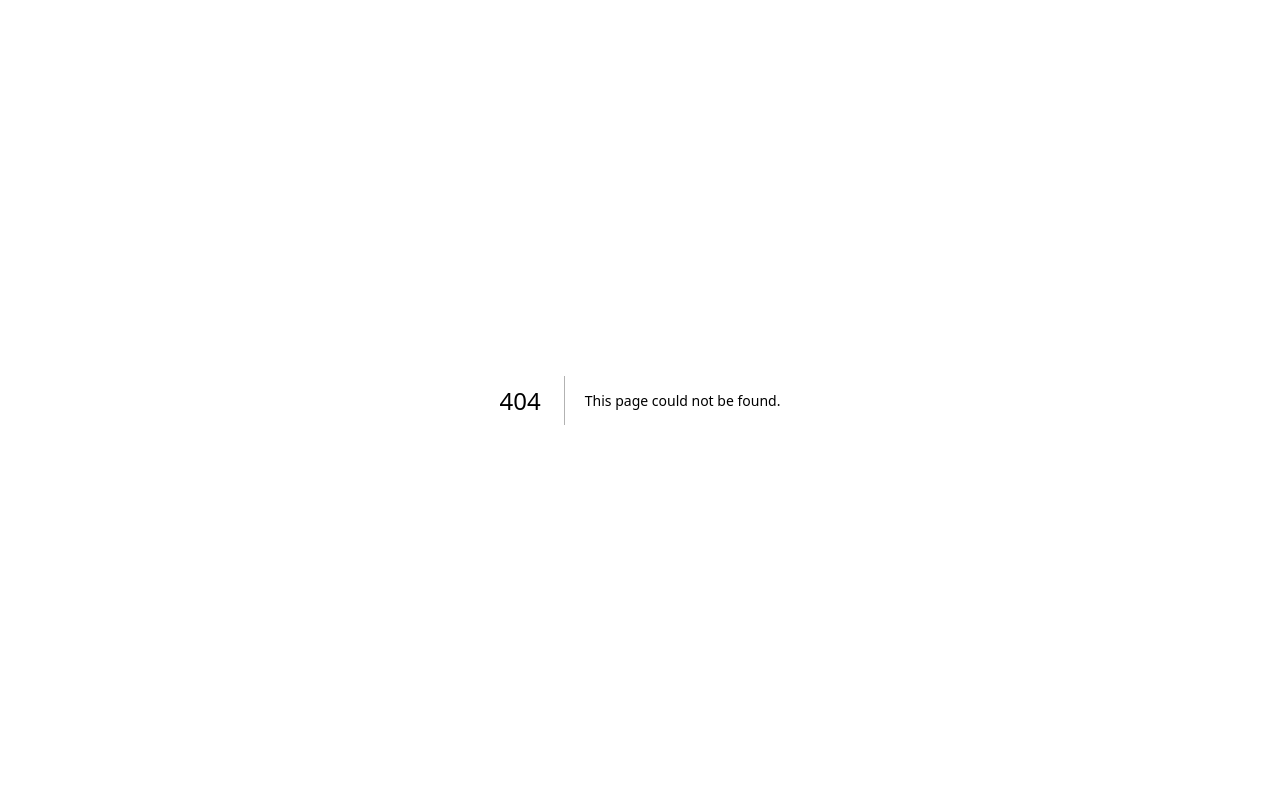
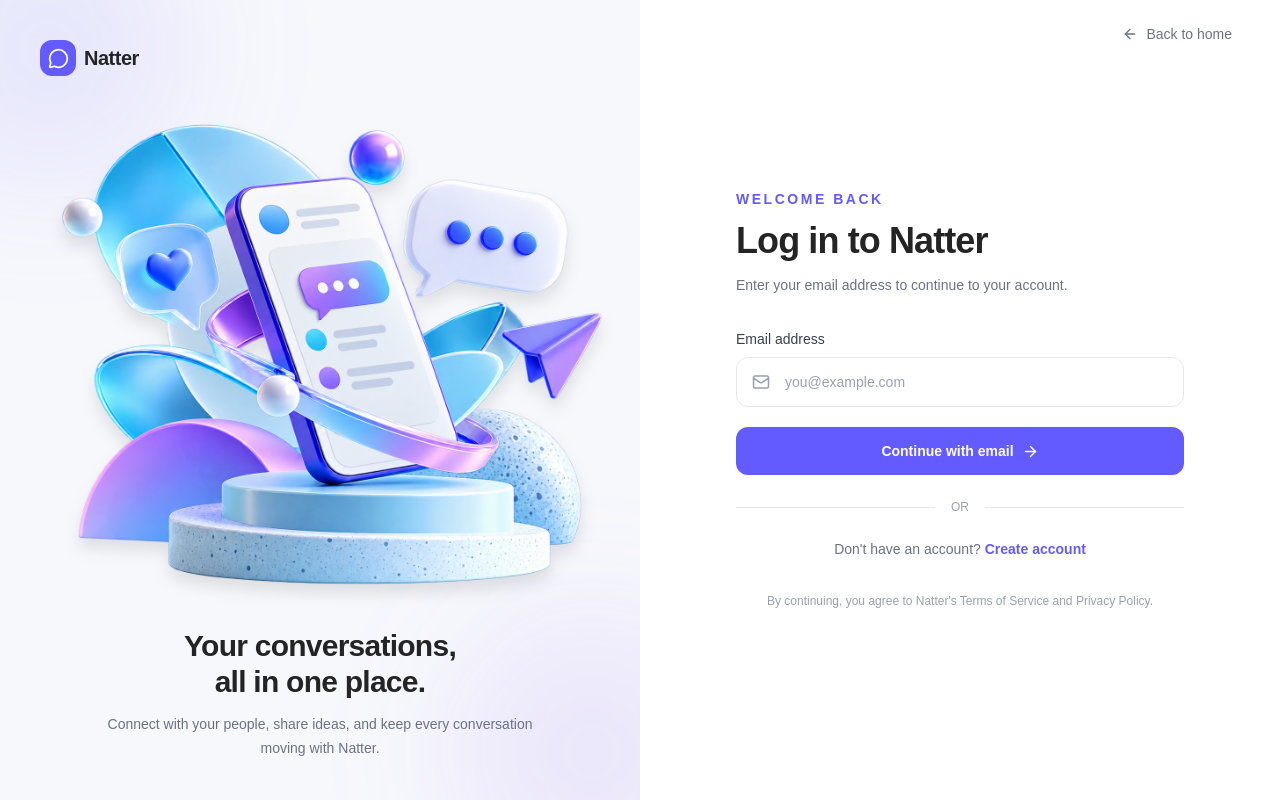
Before and after one commit to Mohammad032004/Natter, a Next.js app in the folder apps/web/: page /login in a window 1280 px wide. Before the commit this address had no page. Built offline with nearby package versions, Linux system fonts and the light colour scheme.

Commit message:
add Natter login page

```diff
--- /dev/null
+++ b/apps/web/app/login/page.tsx
@@ -0,0 +1,176 @@
+"use client";
+
+import { useState } from "react";
+import Link from "next/link";
+import Image from "next/image";
+import {
+  ArrowLeft,
+  ArrowRight,
+  Mail,
+  MessageCircle,
+} from "lucide-react";
+
+export default function LoginPage() {
+  const [email, setEmail] = useState("");
+
+  const handleSubmit = (e: React.FormEvent<HTMLFormElement>) => {
+    e.preventDefault();
+
+    if (!email.trim()) {
+      alert("Please enter your email address.");
+      return;
+    }
+
+    alert(`OTP authentication will be connected for ${email}.`);
+  };
+
+  return (
+    <main className="h-screen overflow-hidden bg-white text-[#242424]">
+      <div className="grid h-full lg:grid-cols-2">
+        {/* Left illustration panel */}
+        <section className="relative hidden h-full flex-col overflow-hidden bg-[#f7f8fc] p-8 lg:flex xl:p-10">
+          <Link
+            href="/"
+            className="relative z-10 flex w-fit items-center gap-2 text-xl font-bold tracking-tight"
+          >
+            <span className="flex h-9 w-9 items-center justify-center rounded-xl bg-[#635bff] text-white">
+              <MessageCircle size={21} />
+            </span>
+            Natter
+          </Link>
+
+          <div className="relative z-10 flex min-h-0 flex-1 items-center justify-center py-3">
+            <Image
+              src="/natter.png"
+              alt="Abstract 3D illustration for Natter"
+              width={1000}
+              height={1000}
+              priority
+              className="h-auto max-h-full w-full max-w-[650px] scale-110 object-contain drop-shadow-xl"
+            />
+          </div>
+
+          <div className="relative z-10 mx-auto max-w-md text-center">
+            <h2 className="text-3xl font-bold tracking-tight text-[#242424]">
+              Your conversations,
+              <br />
+              all in one place.
+            </h2>
+
+            <p className="mt-3 text-sm leading-6 text-gray-500">
+              Connect with your people, share ideas, and keep every
+              conversation moving with Natter.
+            </p>
+          </div>
+
+          <div className="pointer-events-none absolute -left-24 -top-24 h-72 w-72 rounded-full bg-[#635bff]/10 blur-3xl" />
+          <div className="pointer-events-none absolute -bottom-24 -right-24 h-72 w-72 rounded-full bg-[#8b5cf6]/10 blur-3xl" />
+        </section>
+
+        {/* Right login panel */}
+        <section className="relative flex h-full min-h-0 items-center justify-center overflow-hidden px-6 py-4 sm:px-10 lg:px-10 xl:px-16">
+          <Link
+            href="/"
+            className="absolute right-6 top-6 flex items-center gap-2 text-sm font-medium text-gray-500 transition hover:text-[#635bff] sm:right-10 lg:right-12"
+          >
+            <ArrowLeft size={16} />
+            Back to home
+          </Link>
+
+          <div className="w-full max-w-md">
+            {/* Mobile brand */}
+            <Link
+              href="/"
+              className="mb-8 flex w-fit items-center gap-2 text-xl font-bold tracking-tight lg:hidden"
+            >
+              <span className="flex h-9 w-9 items-center justify-center rounded-xl bg-[#635bff] text-white">
+                <MessageCircle size={21} />
+              </span>
+              Natter
+            </Link>
+
+            <div className="mb-8">
+              <p className="mb-3 text-sm font-semibold uppercase tracking-[0.18em] text-[#635bff]">
+                Welcome back
+              </p>
+
+              <h1 className="text-3xl font-bold tracking-tight sm:text-4xl">
+                Log in to Natter
+              </h1>
+
+              <p className="mt-3 text-sm leading-6 text-gray-500">
+                Enter your email address to continue to your account.
+              </p>
+            </div>
+
+            <form onSubmit={handleSubmit} className="space-y-5">
+              {/* Email */}
+              <div>
+                <label
+                  htmlFor="email"
+                  className="mb-2 block text-sm font-medium text-gray-700"
+                >
+                  Email address
+                </label>
+
+                <div className="relative">
+                  <Mail
+                    size={18}
+                    className="absolute left-4 top-1/2 -translate-y-1/2 text-gray-400"
+                  />
+
+                  <input
+                    id="email"
+                    type="email"
+                    name="email"
+                    placeholder="you@example.com"
+                    autoComplete="email"
+                    required
+                    value={email}
+                    onChange={(e) => setEmail(e.target.value)}
+                    className="w-full rounded-xl border border-gray-200 bg-white py-3.5 pl-12 pr-4 text-sm outline-none transition placeholder:text-gray-400 focus:border-[#635bff] focus:ring-4 focus:ring-[#635bff]/10"
+                  />
+                </div>
+              </div>
+
+              {/* Submit */}
+              <button
+                type="submit"
+                className="group flex w-full items-center justify-center gap-2 rounded-xl bg-[#635bff] py-3.5 text-sm font-semibold text-white transition hover:bg-[#5548e8] active:scale-[0.99]"
+              >
+                Continue with email
+                <ArrowRight
+                  size={17}
+                  className="transition-transform group-hover:translate-x-1"
+                />
+              </button>
+            </form>
+
+            {/* Divider */}
+            <div className="my-6 flex items-center gap-4">
+              <div className="h-px flex-1 bg-gray-200" />
+              <span className="text-xs text-gray-400">OR</span>
+              <div className="h-px flex-1 bg-gray-200" />
+            </div>
+
+            {/* Signup link */}
+            <p className="text-center text-sm text-gray-500">
+              Don&apos;t have an account?{" "}
+              <Link
+                href="/signup"
+                className="font-semibold text-[#635bff] transition hover:text-[#5548e8]"
+              >
+                Create account
+              </Link>
+            </p>
+
+            <p className="mt-8 text-center text-xs leading-5 text-gray-400">
+              By continuing, you agree to Natter&apos;s Terms of Service
+              and Privacy Policy.
+            </p>
+          </div>
+        </section>
+      </div>
+    </main>
+  );
+}
--- a/apps/web/app/signup/page.tsx
+++ b/apps/web/app/signup/page.tsx
@@ -57,15 +57,14 @@ export default function SignupPage() {
           {/* 3D illustration */}
           <div className="relative z-10 flex min-h-0 flex-1 items-center justify-center py-3">
             <Image
-              src="/natter-3d.png"
-              alt="Abstract 3D illustration for Natter"
-              width={600}
-              height={600}
-              priority
-              className="h-auto max-h-full w-full max-w-[450px] object-contain drop-shadow-xl"
+                src="/natter.png"
+                alt="Abstract 3D illustration for Natter"
+                width={1000}
+                height={1000}
+                priority
+                className="h-auto max-h-full w-full max-w-[750px] scale-125 object-contain drop-shadow-xl"
             />
-          </div>
-
+            </div>
           {/* Footer */}
           <p className="relative z-10 text-xs text-white/70 xl:text-sm">
             Your conversations. Your people. Your space.
```
Also changed, not shown: apps/web/public/natter-3d.png (deleted), apps/web/public/natter.png (added).
